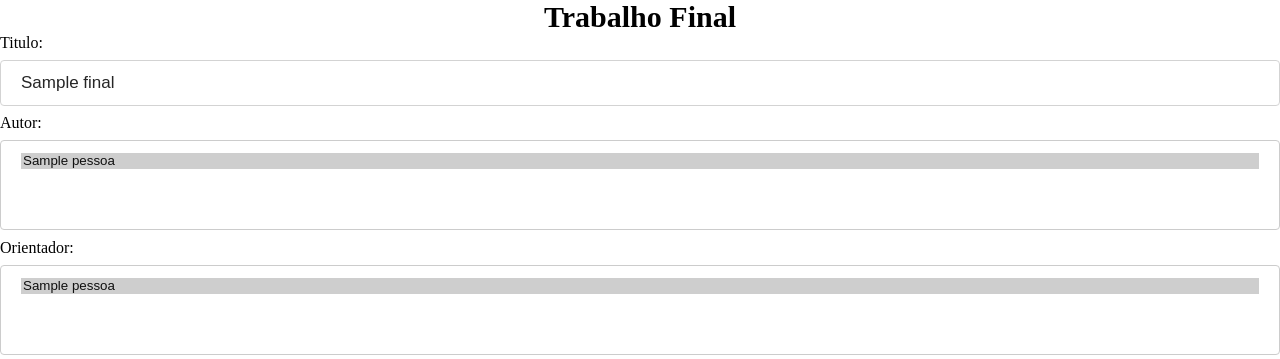
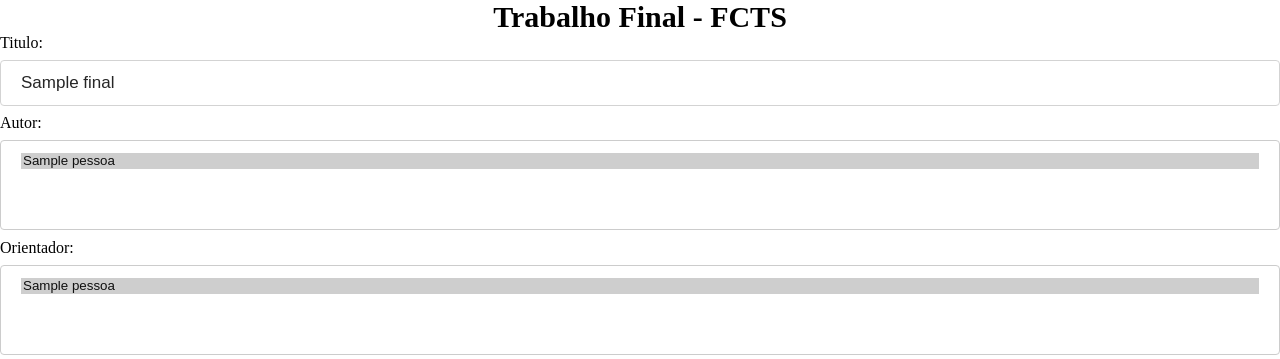
Before and after one commit to DrAlexWild/goncalo_portfolio, a Django app: page /trabalhofinal_edita/1 in a window 1280 px wide. Shown: the part 64-423 px from the top of the page. Run offline with Django 4.2, Linux system fonts and the light colour scheme; a user stored in the database is signed in; tables that the repository leaves empty hold one stand-in row (values such as "Sample post"); parts of the project's set-up code (start-up, migrations or seed data) failed here and were passed over; some web fonts are replaced.

Commit message:
Form_TFCS02

```diff
--- a/portfolio/templates/portfolio/editarfin.html
+++ b/portfolio/templates/portfolio/editarfin.html
@@ -1,7 +1,7 @@
 {% extends 'portfolio/layout.html' %}
 {% load static %}
 {% block main %}
-<h3>Trabalho Final</h3>
+<h3>Trabalho Final - FCTS</h3>
     <form action="{% url 'portfolio:trabalhofinal_edita' trabalhofinal_id %}" method="POST" enctype="multipart/form-data">
         {% csrf_token %}
         {{ form }}
```
